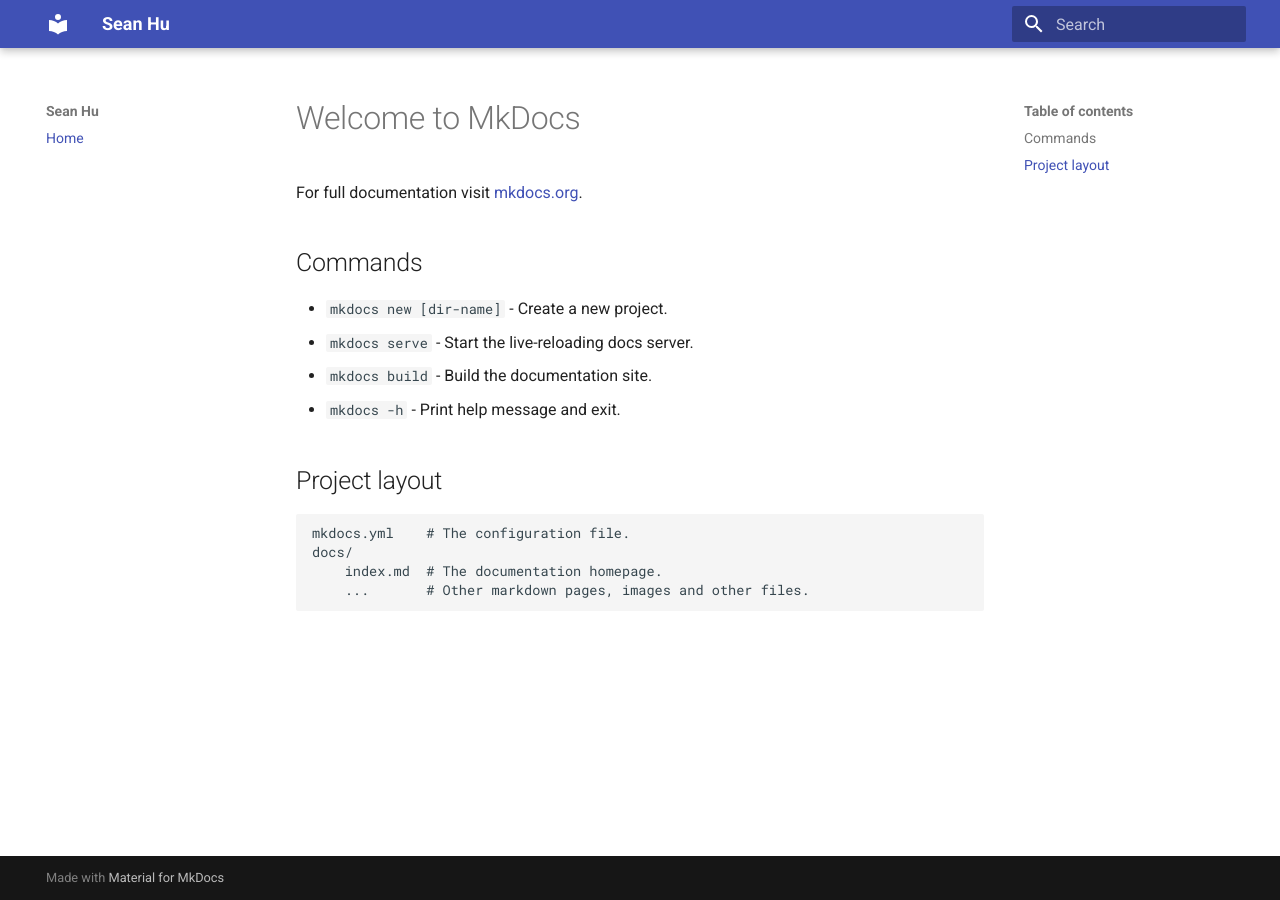
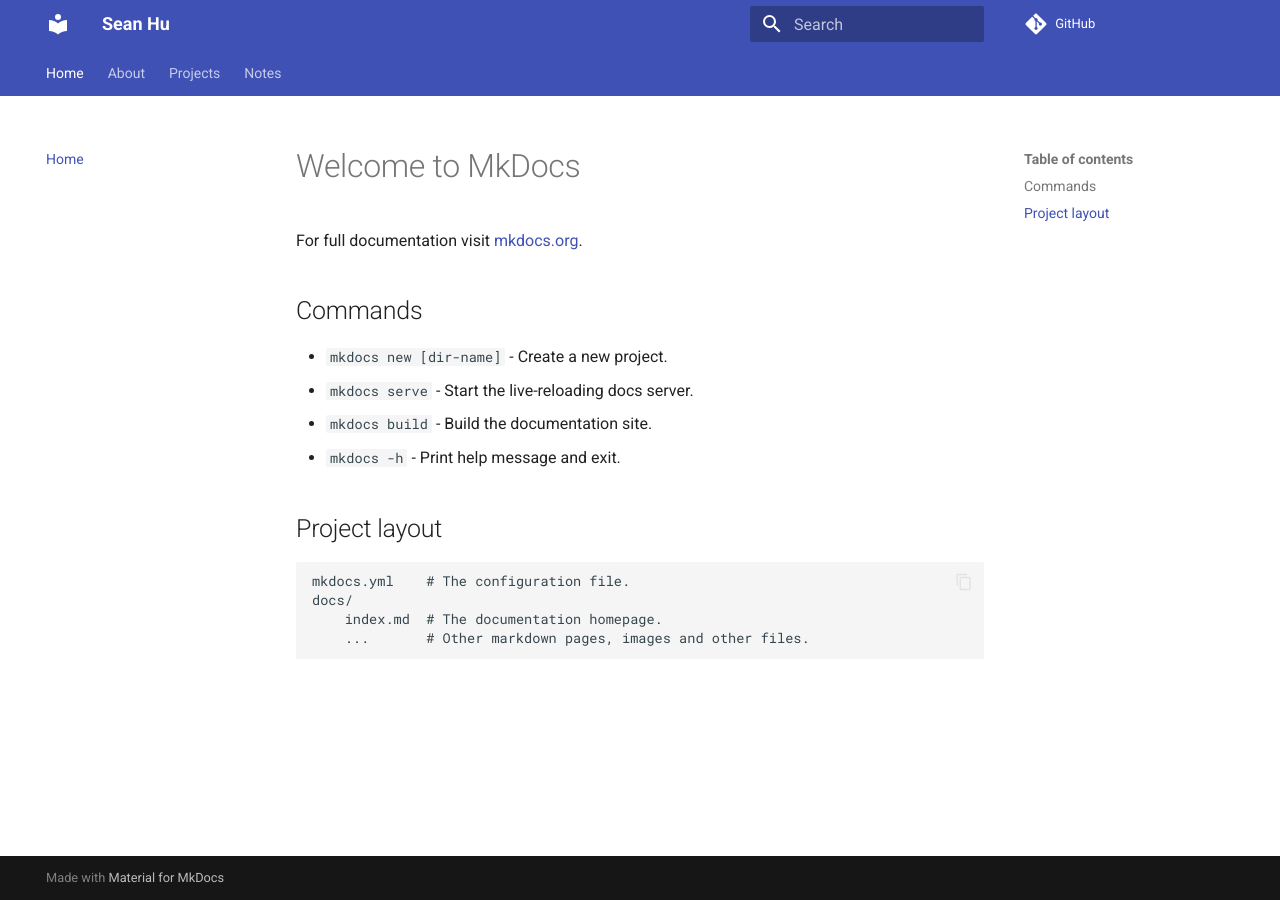
Before and after one commit to seanhu-projects/seanhu-projects.github.io, an MkDocs documentation site: the page built from docs/index.md, in a window 1280 px wide. Built offline with MkDocs 1.6.1 and Material for MkDocs 9.7.7, drawn with Linux system fonts in a browser that asks for light colours; comment, search, counter and statistics services are not loaded.

Commit message:
Update mkdocs.yml to add more index and other functions

```diff
--- a/mkdocs.yml
+++ b/mkdocs.yml
@@ -1,6 +1,24 @@
 site_name: Sean Hu
+site_url: https://seanhu-projects.github.io
+
+repo_url: https://github.com/seanhu-projects/seanhu-projects.github.io
+repo_name: GitHub
+
 theme:
   name: material
+  features:
+    - navigation.tabs
+    - navigation.sections
+    - navigation.top
+    - content.code.copy
+    - search.highlight
+    - search.share
+
+plugins:
+  - search
 
 nav:
   - Home: index.md
+  - About: about.md
+  - Projects: projects/index.md
+  - Notes: notes/index.md
```
Also changed, not shown: docs/about.md (added), docs/notes/index.md (added), docs/projects/index.md (added), site/index.html, site/sitemap.xml, 1 other file.
